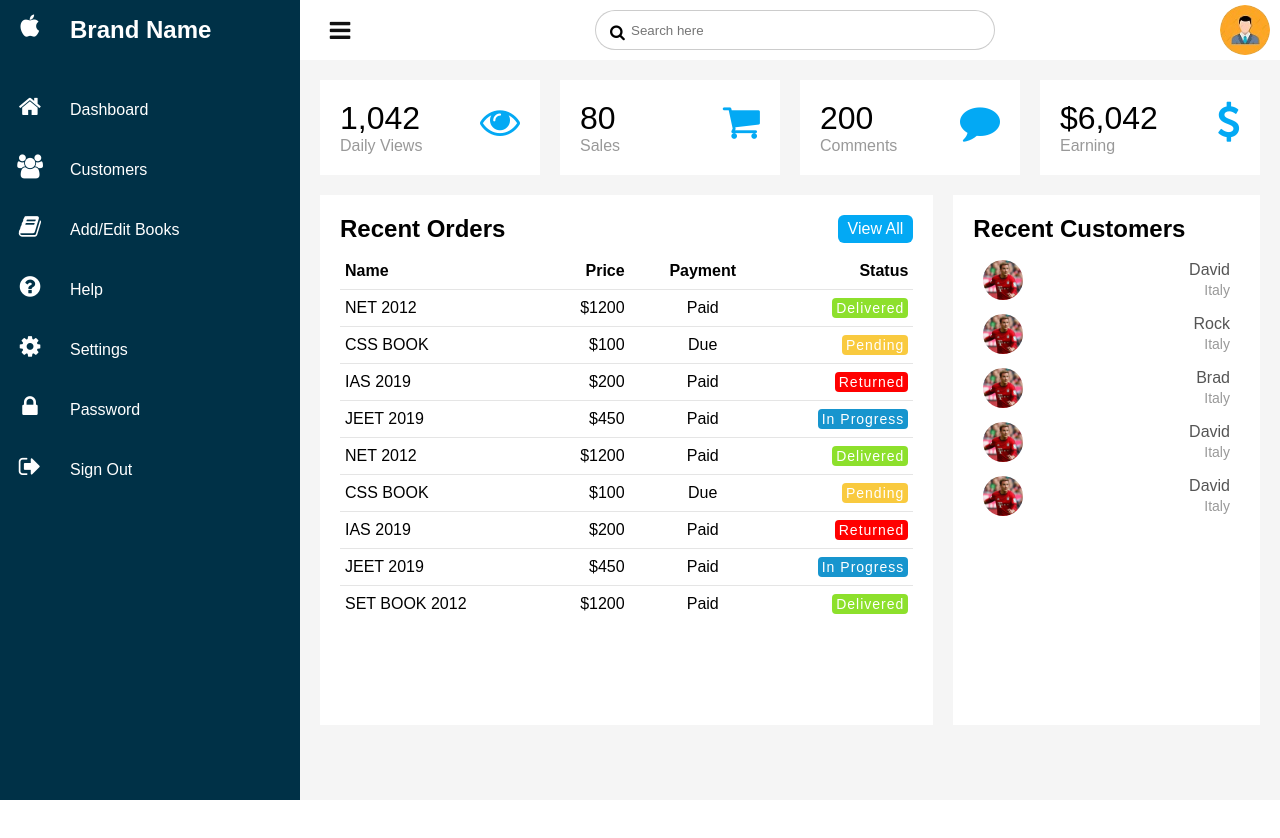
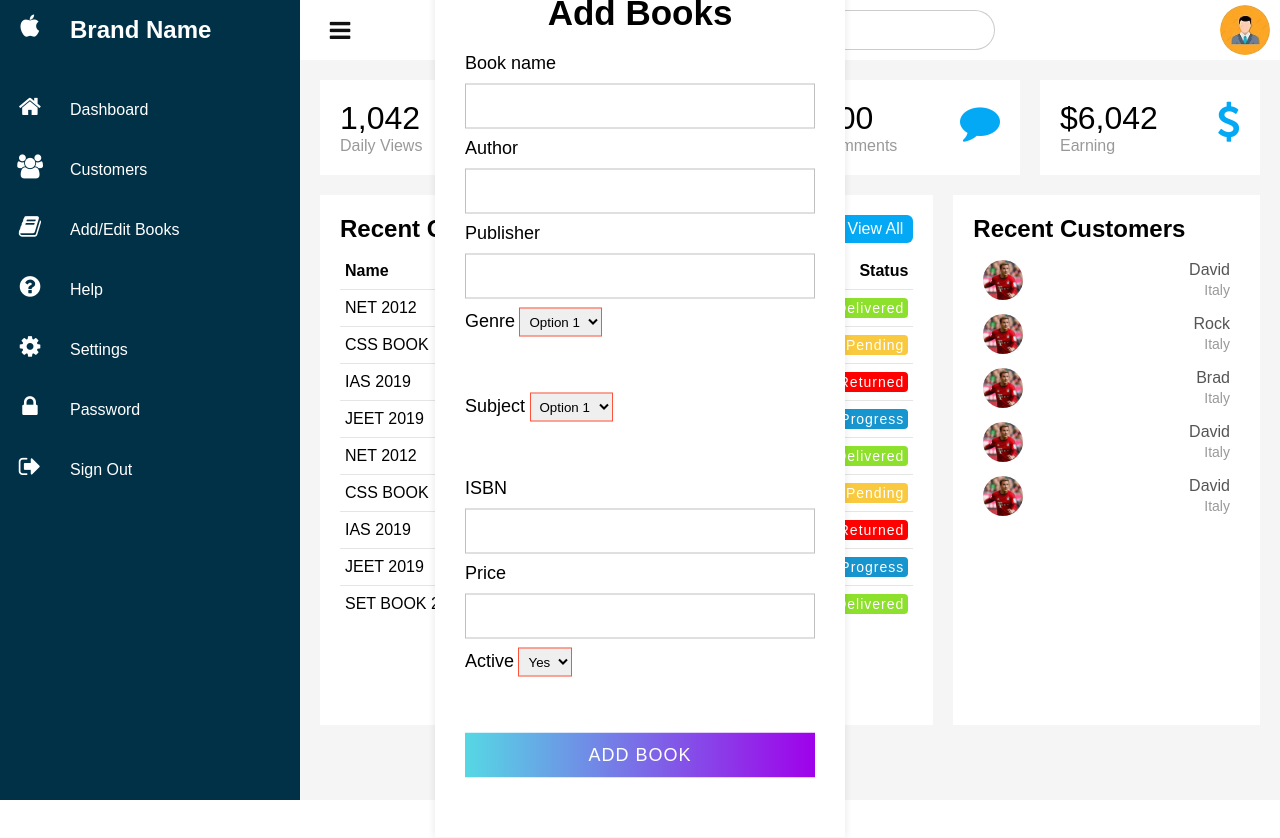
Before and after one commit to JerinJoji/Online-Book-Store-JSP, a Java web app: page /admindashboard.jsp in a window 1280 px wide. Before the commit the page ends 800 px from the top, so only its background shows below. Run offline with Tomcat 11, a stand-in JSP engine, Linux system fonts and the light colour scheme.

Commit message:
add books form added

```diff
--- a/WebContent/admindashboard.jsp
+++ b/WebContent/admindashboard.jsp
@@ -226,15 +226,22 @@
 <!---------- Form to Add New Books ----------->
 	<div class="center-admin-form1">
 		<div class="container-admin-form1">
+			<label for="" class="close-btn fas fa-times"></label>
 			<div class="text-admin-form1">Add Books</div>
 			<form action="#">
 				<div class="data-admin-form1">
 					<label>Book name</label>
-					<input type="text">
+					<input type="text" required>
+				</div>
+				<div class="data-admin-form1">
 					<label>Author</label>
-					<input type="text">
+					<input type="text" required>
+				</div>
+				<div class="data-admin-form1">
 					<label>Publisher</label>
-					<input type="text">
+					<input type="text" required>
+				</div>
+				<div class="data-admin-form1">
 					<label>Genre</label>
 					<select>
 						<option>Option 1</option>
@@ -242,6 +249,8 @@
 						<option>Option 3</option>
 						<option>Option 4</option>
 					</select>
+				</div>
+				<div class="data-admin-form1">
 					<label>Subject</label>
 					<select>
 						<option>Option 1</option>
@@ -249,16 +258,25 @@
 						<option>Option 3</option>
 						<option>Option 4</option>
 					</select>
+				</div>
+				<div class="data-admin-form1">
 					<label>ISBN</label>
-					<input type="text">
+					<input type="text" required>
+				</div>
+				<div class="data-admin-form1">
 					<label>Price</label>
-					<input type="text">
+					<input type="text" required>
+				</div>
+				<div class="data-admin-form1">
 					<label>Active</label>
 					<select>
 						<option>Yes</option>
 						<option>No</option>
 					</select>
-					<button>Add Book</button>
+				</div>
+				<div class="btn-admin-form1">
+					<div class="inner-admin-form1"></div>
+					<button type="submit">Add Book</button>
 				</div>
 			</form>
 		</div>
--- a/WebContent/css/style.css
+++ b/WebContent/css/style.css
@@ -995,3 +995,99 @@ form a{
 		left: 0;
 	}
 }
+
+/*---------Form to Add Books--------*/
+.container-admin-form1
+{
+	position: absolute;
+	top: 50%;
+	left: 50%;
+	transform: translate(-50%, -50%);
+}
+.container-admin-form1
+{
+	background: #fff;
+	width: 410px;
+	padding: 30px;
+	box-shadow: 0 0 8px rgba(0,0,0,0.1);
+}
+.container-admin-form1 .close-btn
+{
+	position: absolute;
+	right: 20px;
+	top: 15px;
+	font-size: 18px;
+	cursor: pointer;
+}
+.container-admin-form1 .close-btn:hover
+{
+	color: #3498db;
+}
+.container-admin-form1 .text-admin-form1
+{
+	font-size: 35px;
+	font-weight: 600;
+	text-align: center;
+}
+.container-admin-form1 form
+{
+	margin-top: -20px;
+}
+.container-admin-form1 form .data-admin-form1
+{
+	height: 45px;
+	width:100%;
+	margin: 40px 0;
+}
+form .data-admin-form1 label
+{
+	font-size: 18px;
+}
+form .data-admin-form1 input
+{
+	height: 100%;
+	width: 100%;
+	padding-left: 10px;
+	font-size: 17px;
+	border: 1px solid silver;
+}
+form .data-admin-form1 input:focus
+{
+	border-color: #3498db;
+	border-bottom-width: 2px;
+}
+form .btn-admin-form1
+{
+	margin: 30px 0;
+	height: 45px;
+	width: 100%;
+	position: relative;
+	overflow: hidden;
+}
+form .btn-admin-form1 .inner-admin-form1
+{
+	height: 100%;
+	width: 300%;
+	position: absolute;
+	left: -100%;
+	z-index: -1;
+	background: -webkit-linear-gradient(right, #56d8e4, #9f01ea,#56d8e4, #9f01ea);
+	transition: all 0.4s;
+}
+form .btn-admin-form1:hover .inner-admin-form1
+{
+	left: 0;
+}
+form .btn-admin-form1 button
+{
+	height: 100%;
+	width: 100%;
+	background: none;
+	border: none;
+	color: #fff;
+	font-size: 18px;
+	font-weight: 500;
+	text-transform: uppercase;
+	letter-spacing: 1px;
+	cursor: pointer;
+}
```
